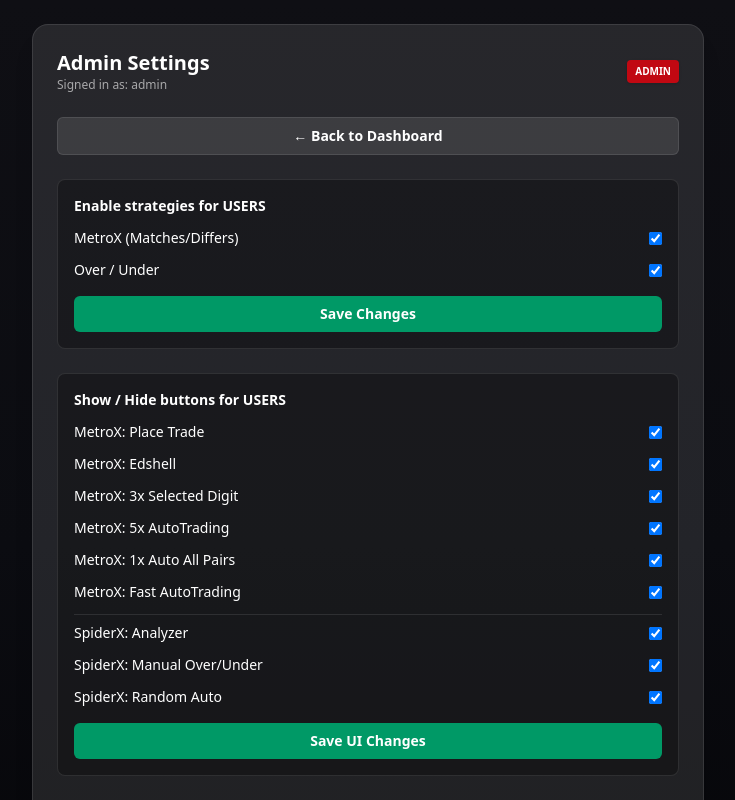
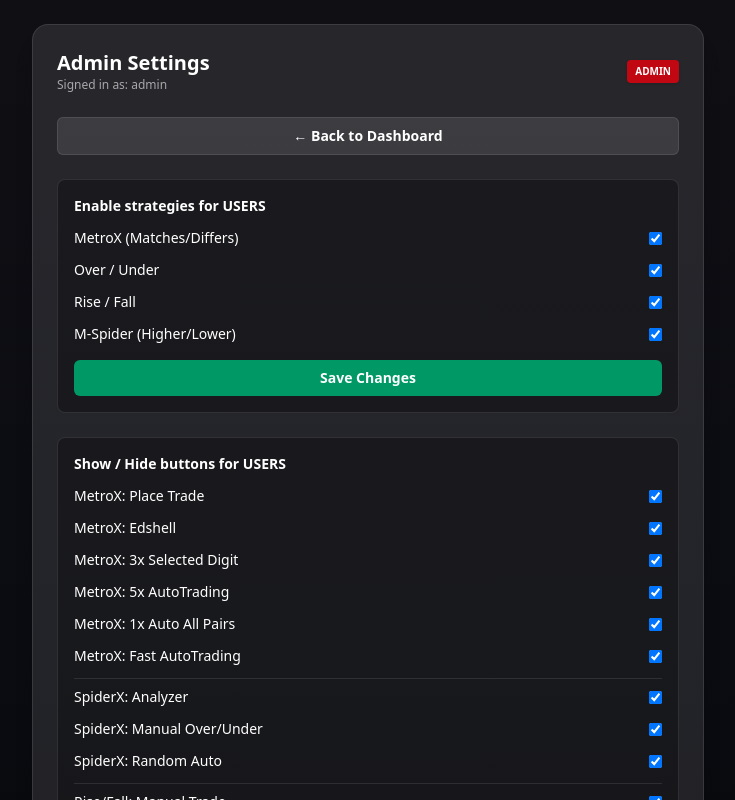
Before and after one commit to shaquanmckoy/metroai, a Next.js app: page /admin in a window 1280 px wide. Shown: the top 800 px of the page, without its empty margins (272-1007 px from the left). Built offline with nearby package versions, Linux system fonts and the light colour scheme; no server answers; the database is empty; sample sign-in values are in the browser's storage.

Commit message:
Add Rise/Fall and M-Spider admin flags

```diff
--- a/app/admin/page.tsx
+++ b/app/admin/page.tsx
@@ -3,8 +3,19 @@
 import { useEffect, useMemo, useState } from "react";
 import { useRouter } from "next/navigation";
 
-type Flags = { matches: boolean; overunder: boolean };
-const DEFAULT_FLAGS: Flags = { matches: true, overunder: true };
+type Flags = {
+  matches: boolean;
+  overunder: boolean;
+  risefall: boolean;
+  mspider: boolean;
+};
+
+const DEFAULT_FLAGS: Flags = {
+  matches: true,
+  overunder: true,
+  risefall: true,
+  mspider: true,
+};
 
 type UIFlags = {
   metro_place_trade: boolean;
@@ -16,6 +27,10 @@ type UIFlags = {
   spider_analyzer: boolean;
   spider_manual_over_under: boolean;
   spider_random_auto: boolean;
+  risefall_manual: boolean;
+  risefall_double: boolean;
+  mspider_manual: boolean;
+  mspider_optimizer: boolean;
 };
 
 const DEFAULT_UI_FLAGS: UIFlags = {
@@ -28,15 +43,40 @@ const DEFAULT_UI_FLAGS: UIFlags = {
   spider_analyzer: true,
   spider_manual_over_under: true,
   spider_random_auto: true,
+  risefall_manual: true,
+  risefall_double: true,
+  mspider_manual: true,
+  mspider_optimizer: true,
 };
+
+const STRATEGY_ITEMS = [
+  ["matches", "MetroX (Matches/Differs)"],
+  ["overunder", "Over / Under"],
+  ["risefall", "Rise / Fall"],
+  ["mspider", "M-Spider (Higher/Lower)"],
+] as const;
+
+const UI_FLAG_ITEMS = [
+  ["metro_place_trade", "MetroX: Place Trade"],
+  ["metro_edshell", "MetroX: Edshell"],
+  ["metro_3x", "MetroX: 3x Selected Digit"],
+  ["metro_5x", "MetroX: 5x AutoTrading"],
+  ["metro_1x_auto", "MetroX: 1x Auto All Pairs"],
+  ["metro_fast_auto", "MetroX: Fast AutoTrading"],
+  ["spider_analyzer", "SpiderX: Analyzer"],
+  ["spider_manual_over_under", "SpiderX: Manual Over/Under"],
+  ["spider_random_auto", "SpiderX: Random Auto"],
+  ["risefall_manual", "Rise/Fall: Manual Trade"],
+  ["risefall_double", "Rise/Fall: Double Trade"],
+  ["mspider_manual", "M-Spider: Manual Higher/Lower"],
+  ["mspider_optimizer", "M-Spider: Barrier Optimizer"],
+] as const;
 
 type DbUser = {
   id: string;
   email: string;
   role: "admin" | "user";
   created_at?: string;
-
-  // login stats
   login_count?: number | string | null;
   last_login_at?: string | null;
   last_login_device?: string | null;
@@ -73,10 +113,8 @@ export default function AdminPage() {
   const [newRole, setNewRole] = useState<"admin" | "user">("user");
   const [userMsg, setUserMsg] = useState("");
 
-  // ✅ IMPORTANT FIX: hooks must run on EVERY render (before any early return)
   const usersSorted = useMemo(() => [...users], [users]);
 
-  /* ===================== AUTH CHECK ===================== */
   useEffect(() => {
     const loggedIn = localStorage.getItem("loggedIn") === "true";
     const storedRole = (localStorage.getItem("role") || "").toLowerCase();
@@ -85,13 +123,13 @@ export default function AdminPage() {
       router.replace("/");
       return;
     }
+
     if (storedRole !== "admin") {
       router.replace("/dashboard");
       return;
     }
 
     setEmail(localStorage.getItem("email") || "admin");
-
     setReady(true);
     void loadFlags();
     void loadUIFlags();
@@ -104,13 +142,17 @@ export default function AdminPage() {
     router.replace("/");
   };
 
-  /* ===================== LOAD / SAVE STRATEGIES ===================== */
   async function loadFlags() {
     try {
       const res = await fetch("/api/admin/strategies", { cache: "no-store" });
       const data = await res.json();
       if (data?.ok) {
-        const f = data.flags ?? DEFAULT_FLAGS;
+        const f: Flags = {
+          matches: typeof data.flags?.matches === "boolean" ? data.flags.matches : true,
+          overunder: typeof data.flags?.overunder === "boolean" ? data.flags.overunder : true,
+          risefall: typeof data.flags?.risefall === "boolean" ? data.flags.risefall : true,
+          mspider: typeof data.flags?.mspider === "boolean" ? data.flags.mspider : true,
+        };
         setFlags(f);
         localStorage.setItem("strategy_flags", JSON.stringify(f));
       }
@@ -124,16 +166,19 @@ export default function AdminPage() {
       const res = await fetch("/api/admin/strategies", {
         method: "POST",
         headers: { "Content-Type": "application/json" },
-        body: JSON.stringify({
-          matches: flags.matches,
-          overunder: flags.overunder,
-        }),
+        body: JSON.stringify(flags),
       });
 
       const data = await res.json();
       if (!res.ok || !data?.ok) throw new Error(data?.error || "Save failed");
 
-      const newFlags = data.flags ?? flags;
+      const newFlags: Flags = {
+        matches: typeof data.flags?.matches === "boolean" ? data.flags.matches : flags.matches,
+        overunder: typeof data.flags?.overunder === "boolean" ? data.flags.overunder : flags.overunder,
+        risefall: typeof data.flags?.risefall === "boolean" ? data.flags.risefall : flags.risefall,
+        mspider: typeof data.flags?.mspider === "boolean" ? data.flags.mspider : flags.mspider,
+      };
+
       setFlags(newFlags);
       localStorage.setItem("strategy_flags", JSON.stringify(newFlags));
 
@@ -145,12 +190,36 @@ export default function AdminPage() {
     }
   }
 
-  /* ===================== LOAD / SAVE UI FLAGS ===================== */
   async function loadUIFlags() {
     try {
       const res = await fetch("/api/admin/ui-flags", { cache: "no-store" });
       const data = await res.json();
-      if (data?.ok) setUiFlags(data.flags ?? DEFAULT_UI_FLAGS);
+      if (data?.ok) {
+        const nextFlags: UIFlags = {
+          metro_place_trade:
+            typeof data.flags?.metro_place_trade === "boolean" ? data.flags.metro_place_trade : true,
+          metro_edshell: typeof data.flags?.metro_edshell === "boolean" ? data.flags.metro_edshell : true,
+          metro_3x: typeof data.flags?.metro_3x === "boolean" ? data.flags.metro_3x : true,
+          metro_5x: typeof data.flags?.metro_5x === "boolean" ? data.flags.metro_5x : true,
+          metro_1x_auto: typeof data.flags?.metro_1x_auto === "boolean" ? data.flags.metro_1x_auto : true,
+          metro_fast_auto: typeof data.flags?.metro_fast_auto === "boolean" ? data.flags.metro_fast_auto : true,
+          spider_analyzer: typeof data.flags?.spider_analyzer === "boolean" ? data.flags.spider_analyzer : true,
+          spider_manual_over_under:
+            typeof data.flags?.spider_manual_over_under === "boolean"
+              ? data.flags.spider_manual_over_under
+              : true,
+          spider_random_auto:
+            typeof data.flags?.spider_random_auto === "boolean" ? data.flags.spider_random_auto : true,
+          risefall_manual: typeof data.flags?.risefall_manual === "boolean" ? data.flags.risefall_manual : true,
+          risefall_double: typeof data.flags?.risefall_double === "boolean" ? data.flags.risefall_double : true,
+          mspider_manual: typeof data.flags?.mspider_manual === "boolean" ? data.flags.mspider_manual : true,
+          mspider_optimizer:
+            typeof data.flags?.mspider_optimizer === "boolean" ? data.flags.mspider_optimizer : true,
+        };
+
+        setUiFlags(nextFlags);
+        localStorage.setItem("ui_flags", JSON.stringify(nextFlags));
+      }
     } catch {}
   }
 
@@ -167,7 +236,34 @@ export default function AdminPage() {
       const data = await res.json();
       if (!res.ok || !data?.ok) throw new Error(data?.error || "Save failed");
 
-      const nextFlags = data.flags ?? uiFlags;
+      const nextFlags: UIFlags = {
+        metro_place_trade:
+          typeof data.flags?.metro_place_trade === "boolean" ? data.flags.metro_place_trade : uiFlags.metro_place_trade,
+        metro_edshell: typeof data.flags?.metro_edshell === "boolean" ? data.flags.metro_edshell : uiFlags.metro_edshell,
+        metro_3x: typeof data.flags?.metro_3x === "boolean" ? data.flags.metro_3x : uiFlags.metro_3x,
+        metro_5x: typeof data.flags?.metro_5x === "boolean" ? data.flags.metro_5x : uiFlags.metro_5x,
+        metro_1x_auto:
+          typeof data.flags?.metro_1x_auto === "boolean" ? data.flags.metro_1x_auto : uiFlags.metro_1x_auto,
+        metro_fast_auto:
+          typeof data.flags?.metro_fast_auto === "boolean" ? data.flags.metro_fast_auto : uiFlags.metro_fast_auto,
+        spider_analyzer:
+          typeof data.flags?.spider_analyzer === "boolean" ? data.flags.spider_analyzer : uiFlags.spider_analyzer,
+        spider_manual_over_under:
+          typeof data.flags?.spider_manual_over_under === "boolean"
+            ? data.flags.spider_manual_over_under
+            : uiFlags.spider_manual_over_under,
+        spider_random_auto:
+          typeof data.flags?.spider_random_auto === "boolean" ? data.flags.spider_random_auto : uiFlags.spider_random_auto,
+        risefall_manual:
+          typeof data.flags?.risefall_manual === "boolean" ? data.flags.risefall_manual : uiFlags.risefall_manual,
+        risefall_double:
+          typeof data.flags?.risefall_double === "boolean" ? data.flags.risefall_double : uiFlags.risefall_double,
+        mspider_manual:
+          typeof data.flags?.mspider_manual === "boolean" ? data.flags.mspider_manual : uiFlags.mspider_manual,
+        mspider_optimizer:
+          typeof data.flags?.mspider_optimizer === "boolean" ? data.flags.mspider_optimizer : uiFlags.mspider_optimizer,
+      };
+
       setUiFlags(nextFlags);
       localStorage.setItem("ui_flags", JSON.stringify(nextFlags));
 
@@ -179,7 +275,6 @@ export default function AdminPage() {
     }
   }
 
-  /* ===================== USER MANAGEMENT ===================== */
   async function loadUsers() {
     try {
       const res = await fetch("/api/admin/users", { cache: "no-store" });
@@ -239,7 +334,6 @@ export default function AdminPage() {
     }
   }
 
-  /* ===================== LOADING SCREEN ===================== */
   if (!ready) {
     return (
       <main className="min-h-screen bg-black text-white flex items-center justify-center">
@@ -248,11 +342,9 @@ export default function AdminPage() {
     );
   }
 
-  /* ===================== MAIN ADMIN UI ===================== */
   return (
     <main className="min-h-screen bg-gradient-to-b from-[#0f0f14] via-[#0b0c11] to-[#050507] text-white p-6 flex items-start justify-center">
       <div className="w-full max-w-2xl bg-white/10 border border-white/10 rounded-2xl p-6 space-y-6 shadow-xl">
-        {/* HEADER */}
         <div className="flex items-center justify-between">
           <div>
             <h1 className="text-xl font-bold">Admin Settings</h1>
@@ -262,7 +354,6 @@ export default function AdminPage() {
           <span className="text-[10px] px-2 py-1 rounded bg-red-600/80 font-bold shadow">ADMIN</span>
         </div>
 
-        {/* Back button */}
         <button
           onClick={() => router.push("/dashboard")}
           className="w-full py-2 rounded-md bg-white/10 hover:bg-white/15 border border-white/10 text-sm font-semibold"
@@ -270,28 +361,25 @@ export default function AdminPage() {
           ← Back to Dashboard
         </button>
 
-        {/* STRATEGY FLAGS */}
         <section className="rounded-lg bg-black/30 border border-white/10 p-4">
           <p className="text-sm font-semibold mb-3">Enable strategies for USERS</p>
 
           <div className="space-y-3 text-sm">
-            <label className="flex items-center justify-between">
-              <span>MetroX (Matches/Differs)</span>
+            {STRATEGY_ITEMS.map(([key, label]) => (
+              <label key={key} className="flex items-center justify-between">
+                <span>{label}</span>
                 <input
                   type="checkbox"
-                checked={flags.matches}
-                onChange={(e) => setFlags((f) => ({ ...f, matches: e.target.checked }))}
+                  checked={flags[key]}
+                  onChange={(e) =>
+                    setFlags((prev) => ({
+                      ...prev,
+                      [key]: e.target.checked,
+                    }))
+                  }
                 />
               </label>
-
-            <label className="flex items-center justify-between">
-              <span>Over / Under</span>
-              <input
-                type="checkbox"
-                checked={flags.overunder}
-                onChange={(e) => setFlags((f) => ({ ...f, overunder: e.target.checked }))}
-              />
-            </label>
+            ))}
           </div>
 
           <button
@@ -304,93 +392,28 @@ export default function AdminPage() {
           {savedMsg && <p className="mt-3 text-xs text-emerald-300">{savedMsg}</p>}
         </section>
 
-        {/* UI FLAGS */}
         <section className="rounded-lg bg-black/30 border border-white/10 p-4">
           <p className="text-sm font-semibold mb-3">Show / Hide buttons for USERS</p>
 
           <div className="space-y-3 text-sm">
+            {UI_FLAG_ITEMS.map(([key, label], index) => (
+              <div key={key}>
+                {index === 6 || index === 9 ? <hr className="border-white/10 my-2" /> : null}
                 <label className="flex items-center justify-between">
-              <span>MetroX: Place Trade</span>
+                  <span>{label}</span>
                   <input
                     type="checkbox"
-                checked={uiFlags.metro_place_trade}
-                onChange={(e) => setUiFlags((u) => ({ ...u, metro_place_trade: e.target.checked }))}
+                    checked={uiFlags[key]}
+                    onChange={(e) =>
+                      setUiFlags((prev) => ({
+                        ...prev,
+                        [key]: e.target.checked,
+                      }))
+                    }
                   />
                 </label>
-
-            <label className="flex items-center justify-between">
-              <span>MetroX: Edshell</span>
-              <input
-                type="checkbox"
-                checked={uiFlags.metro_edshell}
-                onChange={(e) => setUiFlags((u) => ({ ...u, metro_edshell: e.target.checked }))}
-              />
-            </label>
-
-            <label className="flex items-center justify-between">
-              <span>MetroX: 3x Selected Digit</span>
-              <input
-                type="checkbox"
-                checked={uiFlags.metro_3x}
-                onChange={(e) => setUiFlags((u) => ({ ...u, metro_3x: e.target.checked }))}
-              />
-            </label>
-
-            <label className="flex items-center justify-between">
-              <span>MetroX: 5x AutoTrading</span>
-              <input
-                type="checkbox"
-                checked={uiFlags.metro_5x}
-                onChange={(e) => setUiFlags((u) => ({ ...u, metro_5x: e.target.checked }))}
-              />
-            </label>
-
-            <label className="flex items-center justify-between">
-              <span>MetroX: 1x Auto All Pairs</span>
-              <input
-                type="checkbox"
-                checked={uiFlags.metro_1x_auto}
-                onChange={(e) => setUiFlags((u) => ({ ...u, metro_1x_auto: e.target.checked }))}
-              />
-            </label>
-
-            <label className="flex items-center justify-between">
-              <span>MetroX: Fast AutoTrading</span>
-              <input
-                type="checkbox"
-                checked={uiFlags.metro_fast_auto}
-                onChange={(e) => setUiFlags((u) => ({ ...u, metro_fast_auto: e.target.checked }))}
-              />
-            </label>
-
-            <hr className="border-white/10 my-2" />
-
-            <label className="flex items-center justify-between">
-              <span>SpiderX: Analyzer</span>
-              <input
-                type="checkbox"
-                checked={uiFlags.spider_analyzer}
-                onChange={(e) => setUiFlags((u) => ({ ...u, spider_analyzer: e.target.checked }))}
-              />
-            </label>
-
-            <label className="flex items-center justify-between">
-              <span>SpiderX: Manual Over/Under</span>
-              <input
-                type="checkbox"
-                checked={uiFlags.spider_manual_over_under}
-                onChange={(e) => setUiFlags((u) => ({ ...u, spider_manual_over_under: e.target.checked }))}
-              />
-            </label>
-
-            <label className="flex items-center justify-between">
-              <span>SpiderX: Random Auto</span>
-              <input
-                type="checkbox"
-                checked={uiFlags.spider_random_auto}
-                onChange={(e) => setUiFlags((u) => ({ ...u, spider_random_auto: e.target.checked }))}
-              />
-            </label>
+              </div>
+            ))}
           </div>
 
           <button
@@ -403,7 +426,6 @@ export default function AdminPage() {
           {uiSavedMsg && <p className="mt-3 text-xs text-emerald-300">{uiSavedMsg}</p>}
         </section>
 
-        {/* USER MANAGEMENT */}
         <section className="rounded-lg bg-black/30 border border-white/10 p-4">
           <div className="flex items-center justify-between mb-2">
             <p className="text-sm font-semibold">Users</p>
@@ -459,7 +481,6 @@ export default function AdminPage() {
                 const count = toLoginCount(u.login_count);
                 const device = (u.last_login_device || "").trim();
                 const lastLogin = fmtDate(u.last_login_at);
-
                 const neverLoggedIn = count === 0 && !u.last_login_at;
 
                 return (
@@ -493,8 +514,7 @@ export default function AdminPage() {
                       <div className="text-xs text-white/60 mt-1">
                         last login: <span className="text-white/80">{lastLogin}</span>
                         {" • "}
-                        device:{" "}
-                        <span className={device ? "text-white/80" : "text-white/50"}>{device || "—"}</span>
+                        device: <span className={device ? "text-white/80" : "text-white/50"}>{device || "—"}</span>
                       </div>
                     </div>
 
@@ -511,7 +531,6 @@ export default function AdminPage() {
           </div>
         </section>
 
-        {/* LOGOUT */}
         <button
           onClick={logout}
           className="w-full py-2 rounded-md bg-red-600 hover:bg-red-700 text-sm font-semibold"
--- a/app/api/admin/strategies/route.ts
+++ b/app/api/admin/strategies/route.ts
@@ -11,7 +11,12 @@ const pool = new Pool({
 
 const KEY = "strategy_flags";
 
-const DEFAULT_FLAGS = { matches: true, overunder: true, risefall: true };
+const DEFAULT_FLAGS = {
+  matches: true,
+  overunder: true,
+  risefall: true,
+  mspider: true,
+};
 
 export async function GET() {
   try {
@@ -20,13 +25,17 @@ export async function GET() {
       [KEY]
     );
 
-    if (!rows.length) return NextResponse.json({ ok: true, flags: DEFAULT_FLAGS });
+    if (!rows.length) {
+      return NextResponse.json({ ok: true, flags: DEFAULT_FLAGS });
+    }
 
     const value = rows[0].value ?? {};
+
     const flags = {
       matches: typeof value.matches === "boolean" ? value.matches : true,
       overunder: typeof value.overunder === "boolean" ? value.overunder : true,
       risefall: typeof value.risefall === "boolean" ? value.risefall : true,
+      mspider: typeof value.mspider === "boolean" ? value.mspider : true,
     };
 
     return NextResponse.json({ ok: true, flags });
@@ -42,13 +51,14 @@ export async function POST(req: Request) {
   try {
     const body = await req.json();
 
-    // accept {flags:{...}} OR {matches, overunder, risefall}
+    // accept { flags: {...} } OR direct object
     const src = body?.flags ?? body;
 
     const flags = {
-      matches: !!src?.matches,
-      overunder: !!src?.overunder,
-      risefall: !!src?.risefall,
+      matches: typeof src?.matches === "boolean" ? src.matches : true,
+      overunder: typeof src?.overunder === "boolean" ? src.overunder : true,
+      risefall: typeof src?.risefall === "boolean" ? src.risefall : true,
+      mspider: typeof src?.mspider === "boolean" ? src.mspider : true,
     };
 
     await pool.query(
--- a/app/api/admin/ui-flags/route.ts
+++ b/app/api/admin/ui-flags/route.ts
@@ -9,10 +9,10 @@ const pool = new Pool({
   ssl: { rejectUnauthorized: false },
 });
 
-// 🔑 NEW KEY (different from strategy_flags)
+// key in database
 const KEY = "ui_flags";
 
-// ✅ buttons / panels you want to hide/show for USERS
+// all UI buttons/panels that can be hidden for users
 const DEFAULT_UI_FLAGS = {
   metro_place_trade: true,
   metro_edshell: true,
@@ -24,6 +24,12 @@ const DEFAULT_UI_FLAGS = {
   spider_analyzer: true,
   spider_manual_over_under: true,
   spider_random_auto: true,
+
+  risefall_manual: true,
+  risefall_double: true,
+
+  mspider_manual: true,
+  mspider_optimizer: true,
 };
 
 export async function GET() {
@@ -33,16 +39,23 @@ export async function GET() {
       [KEY]
     );
 
-    if (!rows.length) return NextResponse.json({ ok: true, flags: DEFAULT_UI_FLAGS });
+    if (!rows.length) {
+      return NextResponse.json({ ok: true, flags: DEFAULT_UI_FLAGS });
+    }
 
     const value = rows[0].value ?? {};
+
     const flags = {
       metro_place_trade:
         typeof value.metro_place_trade === "boolean" ? value.metro_place_trade : true,
-      metro_edshell: typeof value.metro_edshell === "boolean" ? value.metro_edshell : true,
-      metro_3x: typeof value.metro_3x === "boolean" ? value.metro_3x : true,
-      metro_5x: typeof value.metro_5x === "boolean" ? value.metro_5x : true,
-      metro_1x_auto: typeof value.metro_1x_auto === "boolean" ? value.metro_1x_auto : true,
+      metro_edshell:
+        typeof value.metro_edshell === "boolean" ? value.metro_edshell : true,
+      metro_3x:
+        typeof value.metro_3x === "boolean" ? value.metro_3x : true,
+      metro_5x:
+        typeof value.metro_5x === "boolean" ? value.metro_5x : true,
+      metro_1x_auto:
+        typeof value.metro_1x_auto === "boolean" ? value.metro_1x_auto : true,
       metro_fast_auto:
         typeof value.metro_fast_auto === "boolean" ? value.metro_fast_auto : true,
 
@@ -54,6 +67,16 @@ export async function GET() {
           : true,
       spider_random_auto:
         typeof value.spider_random_auto === "boolean" ? value.spider_random_auto : true,
+
+      risefall_manual:
+        typeof value.risefall_manual === "boolean" ? value.risefall_manual : true,
+      risefall_double:
+        typeof value.risefall_double === "boolean" ? value.risefall_double : true,
+
+      mspider_manual:
+        typeof value.mspider_manual === "boolean" ? value.mspider_manual : true,
+      mspider_optimizer:
+        typeof value.mspider_optimizer === "boolean" ? value.mspider_optimizer : true,
     };
 
     return NextResponse.json({ ok: true, flags });
@@ -83,6 +106,12 @@ export async function POST(req: Request) {
       spider_analyzer: !!src?.spider_analyzer,
       spider_manual_over_under: !!src?.spider_manual_over_under,
       spider_random_auto: !!src?.spider_random_auto,
+
+      risefall_manual: !!src?.risefall_manual,
+      risefall_double: !!src?.risefall_double,
+
+      mspider_manual: !!src?.mspider_manual,
+      mspider_optimizer: !!src?.mspider_optimizer,
     };
 
     await pool.query(
```
Lines whose indentation alone changed are shown as unchanged.
